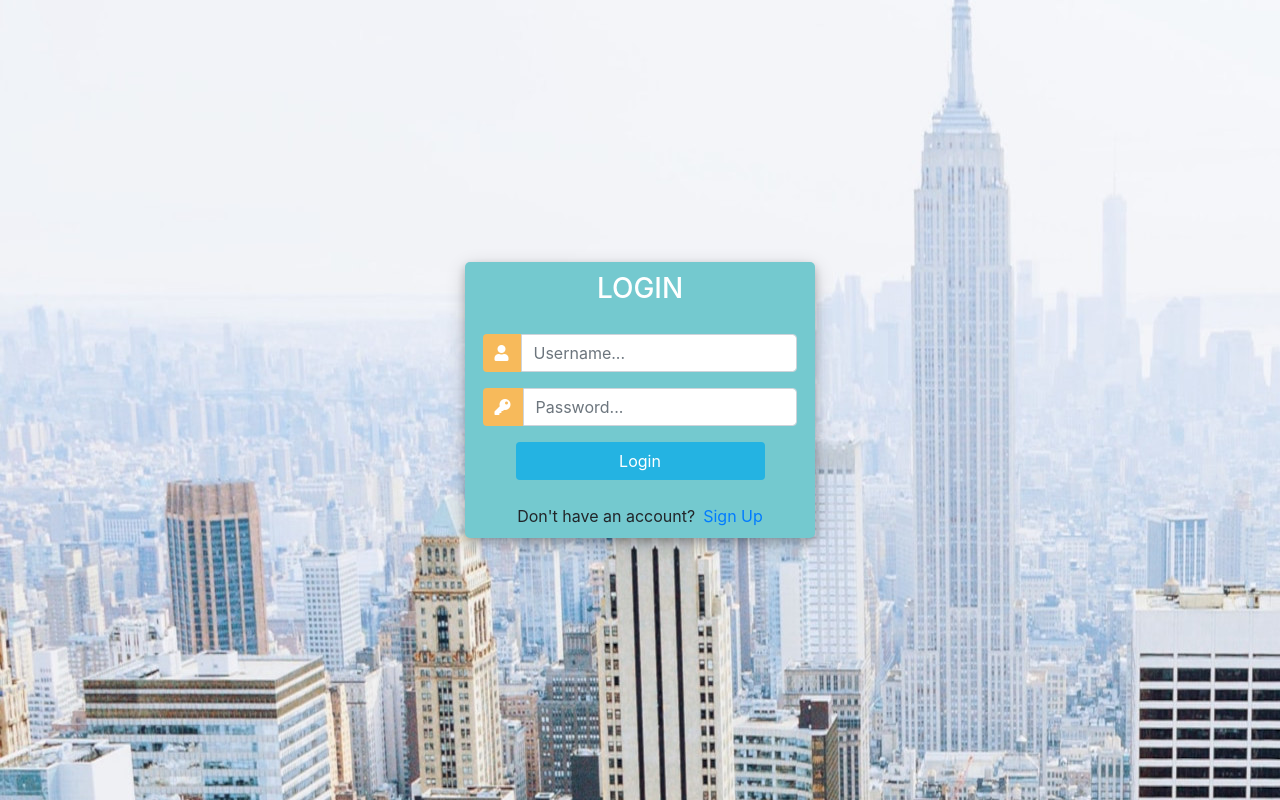
After one commit to maciekmalachowski/House-price-predictor, a Django app: page /accounts/login/ in a window 1280 px wide. The commit adds this page. Run offline with Django 4.2, Linux system fonts and the light colour scheme; some libraries are stand-ins or nearby versions.

Commit message:
User authentication, login and registration added 🧐

```diff
--- /dev/null
+++ b/server/predictor/templates/accounts/login.html
@@ -0,0 +1,126 @@
+{% load static %}
+<!DOCTYPE html>
+<html>
+    <head>
+        <title>Login</title>
+        <link rel="stylesheet" href="https://stackpath.bootstrapcdn.com/bootstrap/4.1.3/css/bootstrap.min.css" integrity="sha384-MCw98/SFnGE8fJT3GXwEOngsV7Zt27NXFoaoApmYm81iuXoPkFOJwJ8ERdknLPMO" crossorigin="anonymous">
+        <script src="https://ajax.googleapis.com/ajax/libs/jquery/3.3.1/jquery.min.js"></script>
+        <link rel="stylesheet" href="https://use.fontawesome.com/releases/v5.6.1/css/all.css" integrity="sha384-gfdkjb5BdAXd+lj+gudLWI+BXq4IuLW5IT+brZEZsLFm++aCMlF1V92rMkPaX4PP" crossorigin="anonymous">
+
+
+        <style>
+            body,
+            html {
+                margin: 0;
+                padding: 0;
+                height: 100%;
+                background: url("{% static 'images/bg.jpg' %}");
+                background-repeat: no-repeat;
+            }
+            .user_card {
+                width: 350px;
+                margin-top: auto;
+                margin-bottom: auto;
+                background: #74c9cf;
+                position: relative;
+                display: flex;
+                justify-content: center;
+                flex-direction: column;
+                padding: 10px;
+                box-shadow: 0 4px 8px 0 rgba(0, 0, 0, 0.2), 0 6px 20px 0 rgba(0, 0, 0, 0.19);
+                -webkit-box-shadow: 0 4px 8px 0 rgba(0, 0, 0, 0.2), 0 6px 20px 0 rgba(0, 0, 0, 0.19);
+                -moz-box-shadow: 0 4px 8px 0 rgba(0, 0, 0, 0.2), 0 6px 20px 0 rgba(0, 0, 0, 0.19);
+                border-radius: 5px;
+
+            }
+
+            .form_container {
+                margin-top: 20px;
+            }
+
+            #form-title{
+                color: #fff;
+
+            }
+
+            .login_btn {
+                width: 100%;
+                background: #24b3e2 !important;
+                color: white !important;
+            }
+            .login_btn:focus {
+                box-shadow: none !important;
+                outline: 0px !important;
+            }
+            .login_container {
+                padding: 0 2rem;
+            }
+            .input-group-text {
+                background: #f7ba5b !important;
+                color: white !important;
+                border: 0 !important;
+                border-radius: 0.25rem 0 0 0.25rem !important;
+            }
+            .input_user,
+            .input_pass:focus {
+                box-shadow: none !important;
+                outline: 0px !important;
+            }
+
+            #messages{
+                background-color: grey;
+                color: #fff;
+                padding: 10px;
+                margin-top: 10px;
+                text-align: center;
+            }
+        </style>
+
+    </head>
+    <body>
+        <div class="container h-100">
+            <div class="d-flex justify-content-center h-100">
+                <div class="user_card">
+                    <div class="d-flex justify-content-center">
+
+
+                        <h3 id="form-title">LOGIN</h3>
+                    </div>
+                    <div class="d-flex justify-content-center form_container">
+                        <form method="POST" action="">
+                            {% csrf_token %}
+                            <div class="input-group mb-3">
+                                <div class="input-group-append">
+                                    <span class="input-group-text"><i class="fas fa-user"></i></span>
+                                </div>
+                                <input type="text" name="username" placeholder="Username..." class="form-control">
+                            </div>
+                            <div class="input-group mb-2">
+                                <div class="input-group-append">
+                                    <span class="input-group-text"><i class="fas fa-key"></i></span>
+                                </div>
+                                    <input type="password" name="password" placeholder="Password..." class="form-control" >
+                            </div>
+
+                                <div class="d-flex justify-content-center mt-3 login_container">
+                                    <input class="btn login_btn" type="submit" value="Login">
+                                </div>
+                        </form>
+                    </div>
+
+                    {% for message in messages %}
+                        <p id="messages">{{ message }}</p>
+                    {% endfor %}
+
+                    <div class="mt-4">
+                        <div class="d-flex justify-content-center links">
+                            Don't have an account? <a href="{% url 'register' %}" class="ml-2">Sign Up</a>
+                        </div>
+
+                    </div>
+                </div>
+            </div>
+        </div>
+    </body>
+
+</html>
--- a/server/predictor/templates/index.html
+++ b/server/predictor/templates/index.html
@@ -1,6 +1,6 @@
 {% extends 'partials/base.html' %}
 {% load static %}
-{% block title %}Home{% endblock %}
+{% block title %}House Price Prediction Website{% endblock %}
 
 {% load crispy_forms_tags %}
 
--- a/server/predictor/templates/partials/base.html
+++ b/server/predictor/templates/partials/base.html
@@ -14,7 +14,7 @@
             }
             body
             {
-                background: url({% static 'images/bg.jpg' %});
+                background: url("{% static 'images/bg.jpg' %}");
                 background-repeat: no-repeat;
             }
         </style>
--- a/server/predictor/urls.py
+++ b/server/predictor/urls.py
@@ -1,8 +1,12 @@
 from django.urls import path
-from .views import IndexView, PredictionsView, DetailsView
+from .views import *
 
 urlpatterns = [
     path('', IndexView.as_view(), name='index'),
     path('predictions', PredictionsView.as_view(), name='predictions'),
-    path('details/<int:pk>', DetailsView.as_view(), name='details')
+    path('details/<int:pk>', DetailsView.as_view(), name='details'),
+
+    path('accounts/login/', loginPage, name='login'),
+    path('accounts/register/', registerPage, name='register'),
+    path('logout/', userLogout, name='logout'),
 ]
--- a/server/predictor/views.py
+++ b/server/predictor/views.py
@@ -1,6 +1,52 @@
-from .forms import DataForm
+from django.views.generic import CreateView, ListView, DetailView
+from django.shortcuts import render, redirect
+from django.contrib import messages
+from django.contrib.auth import authenticate, login, logout
+from django.utils.decorators import method_decorator
+from django.contrib.auth.decorators import login_required
+
+from .forms import DataForm, CreateUserForm
 from .models import Data
-from django.views.generic import CreateView, ListView, DetailView
+
+def loginPage(request):
+    if request.user.is_authenticated:
+        return redirect('index')
+    else:
+        if request.method == 'POST':
+            username = request.POST.get('username')
+            password = request.POST.get('password')
+            user = authenticate(request, username=username, password=password)
+
+            if user is not None:
+                login(request, user)
+                return redirect('index')
+
+            else:
+                messages.info(request, 'Username OR password is incorrect')
+
+        context = {}
+        return render(request, 'accounts/login.html', context)
+
+def registerPage(request):
+    if request.user.is_authenticated:
+        return redirect('index')
+    else:
+        form = CreateUserForm()
+
+        if request.method == 'POST':
+            form = CreateUserForm(request.POST)
+            if form.is_valid():
+                form.save()
+                username = form.cleaned_data.get('username')
+                messages.success(request, 'Account was created for ' + username)
+                return redirect('login')
+
+        context = {'form': form}
+        return render(request, 'accounts/register.html', context)
+
+def userLogout(request):
+    logout(request)
+    return redirect('login')
 
 class IndexView(CreateView):
     template_name = 'index.html'
@@ -10,10 +56,23 @@ class IndexView(CreateView):
     def form_valid(self, form):
         return super().form_valid(form)
 
+    @method_decorator(login_required)
+    def dispatch(self, *args, **kwargs):
+        return super().dispatch(*args, **kwargs)
+
 class PredictionsView(ListView):
     template_name = 'predictions.html'
     queryset = Data.objects.all()
 
+    @method_decorator(login_required)
+    def dispatch(self, *args, **kwargs):
+        return super().dispatch(*args, **kwargs)
+
+
 class DetailsView(DetailView):
     template_name = 'details.html'
     queryset = Data.objects.all()
+
+    @method_decorator(login_required)
+    def dispatch(self, *args, **kwargs):
+        return super().dispatch(*args, **kwargs)
```
Also changed, not shown: server/predictor/forms.py (+8 -0 lines), server/predictor/templates/accounts/register.html (added, +150 -0 lines), server/predictor/templates/partials/nav.html (+5 -2 lines).
